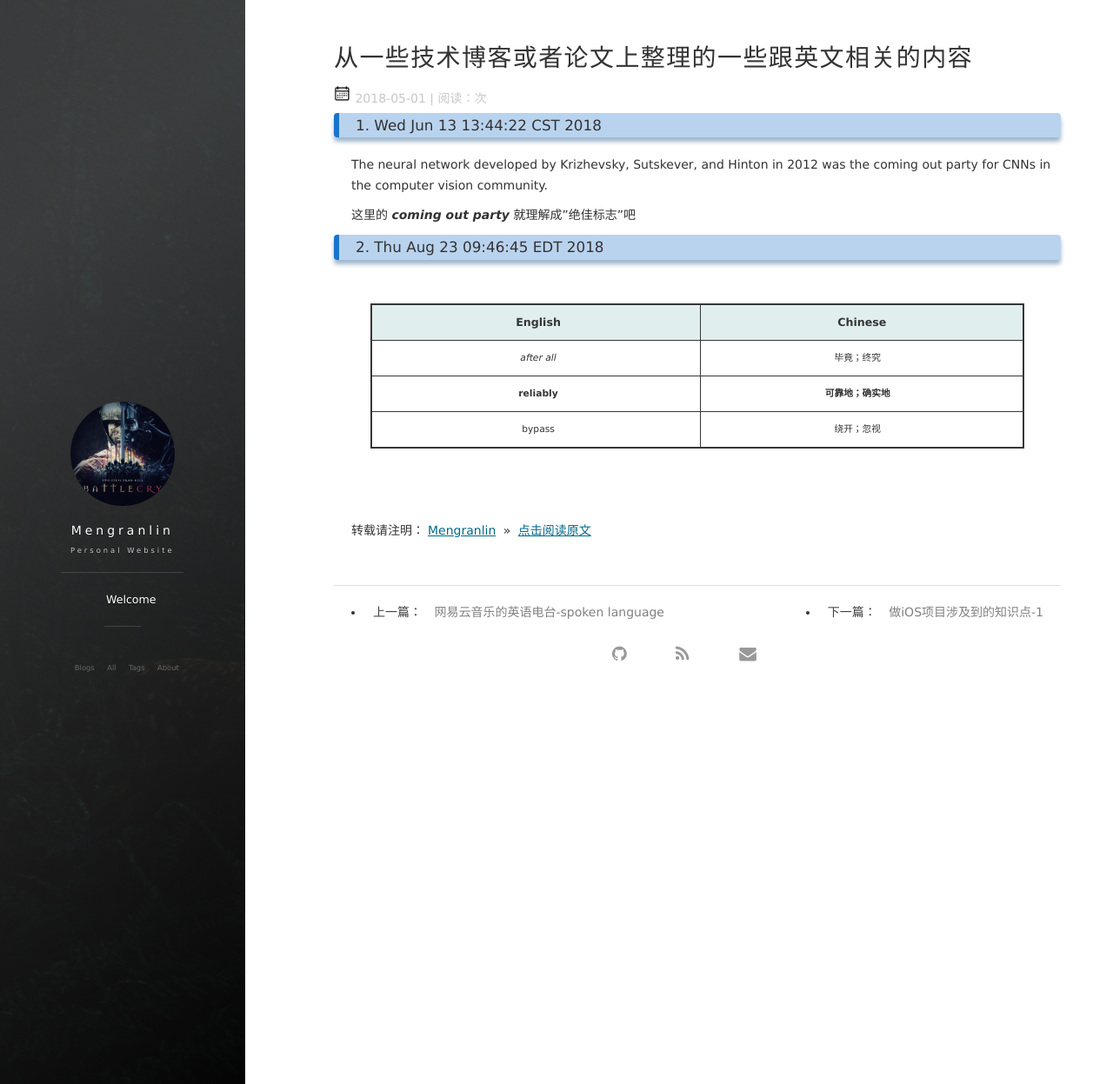
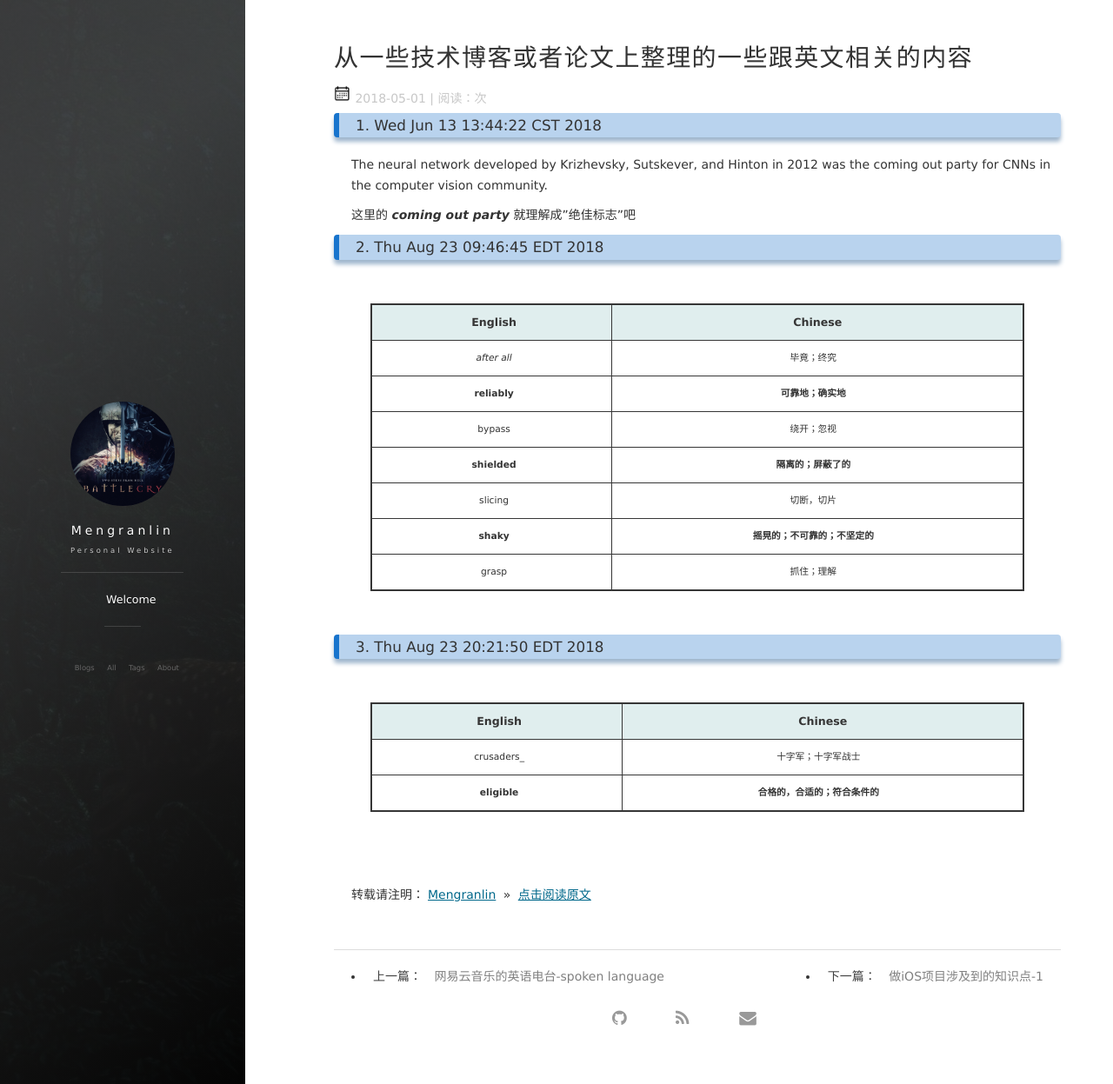
Before and after one commit to lmrshare/lmrshare.github.io, a Jekyll site: the page built from _posts/2018-05-22-wor-mac-eng2.md, in a window 1280 px wide and 1247 px high. Shown: the whole window at 87% size. Built offline with Jekyll 4.4.1, drawn with Linux system fonts in a browser that asks for light colours; nearby versions of some CDN libraries; comment, search, counter and statistics services are not loaded.

Commit message:
effective-c++ notes update

```diff
--- a/_posts/2018-05-22-wor-mac-eng2.md
+++ b/_posts/2018-05-22-wor-mac-eng2.md
@@ -21,8 +21,17 @@ The neural network developed by Krizhevsky, Sutskever, and Hinton in 2012 was th
 | _after all_                                 |     毕竟；终究                      |
 | __reliably__                                  | __可靠地；确实地__                    |
 | bypass                                    |     绕开；忽视                        |
+| __shielded__                                  | __隔离的；屏蔽了的__                    |
+| slicing                                   |     切断，切片                        |
+| __shaky__                                     | __摇晃的；不可靠的；不坚定的__      |
+| grasp                                     |     抓住；理解                        |
 
+### 3. Thu Aug 23 20:21:50 EDT 2018
 
+|     English                               | Chinese                               |
+| ------------                              | ------------------------------        |
+| crusaders_                                 |     十字军；十字军战士                |
+| __eligible__                                | __合格的，合适的；符合条件的__          |
 
 <br>
 
```
